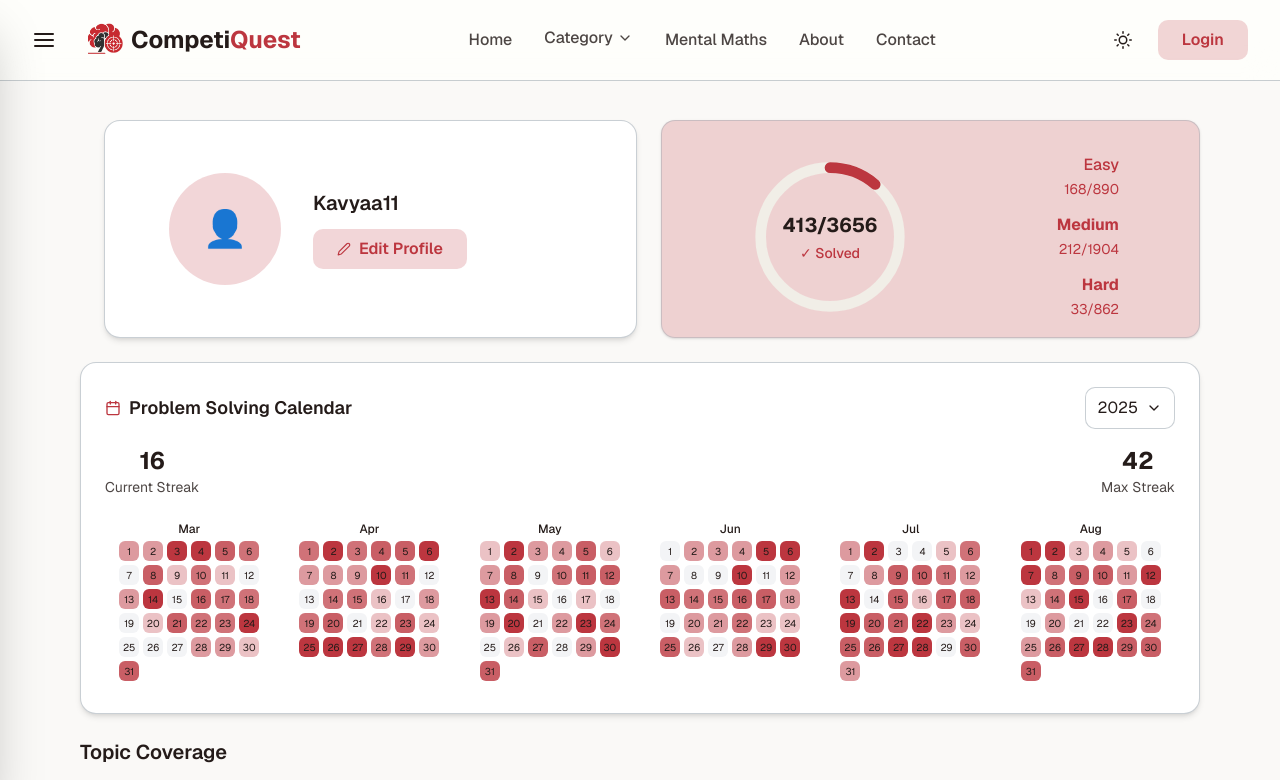
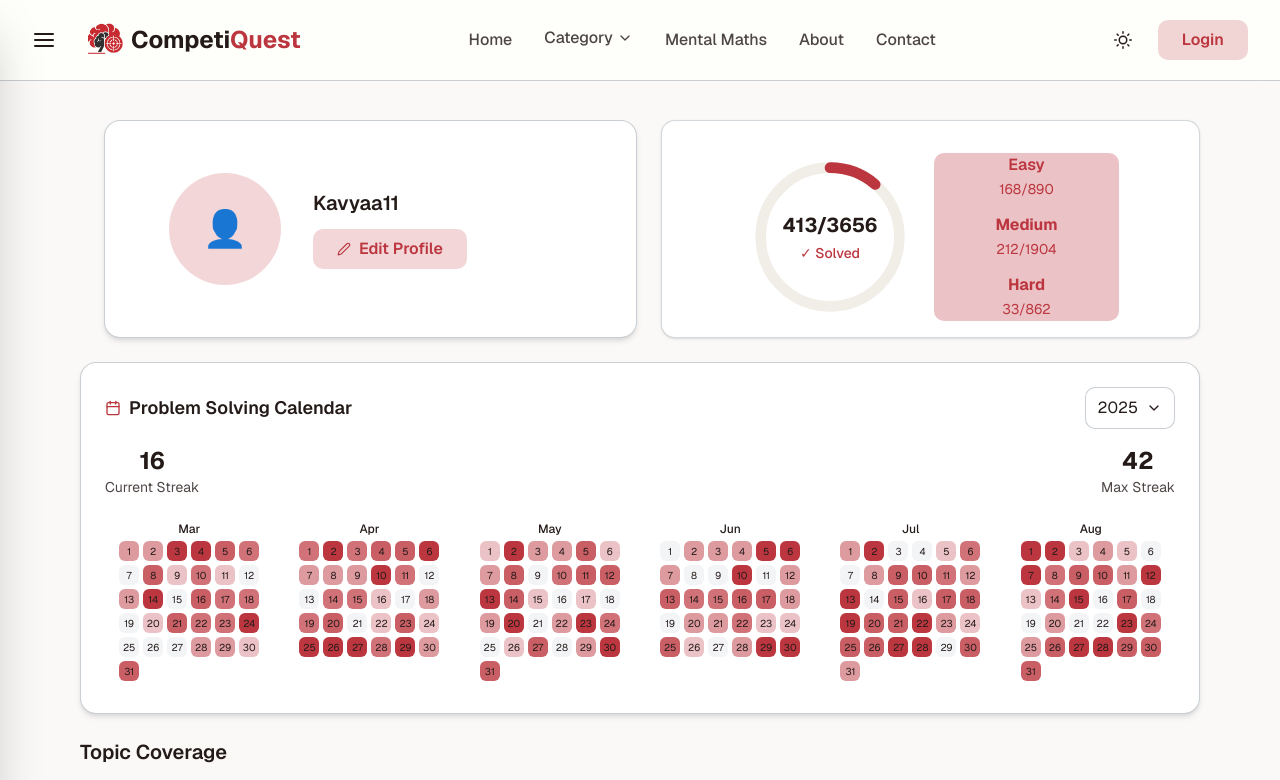
Before and after one commit to gauravRathod674/CompetiQuest, a Next.js app in the folder Client/: page /profile in a window 1280 px wide. Shown: the top 780 px of the page. Built offline with nearby package versions, Linux system fonts and the light colour scheme.

Commit message:
UI changes

```diff
--- a/Client/app/profile/edit/page.jsx
+++ b/Client/app/profile/edit/page.jsx
@@ -49,15 +49,15 @@ export default function EditProfile() {
   };
 
   return (
-    <div className={`min-h-screen p-6 flex justify-center ${darkMode ? "bg-secondary/35" : "bg-secondary/35"}`}>
-      <div className="max-w-4xl w-full">
+    <div className={`min-h-screen p-6 flex items-center justify-center ${darkMode ? "bg-secondary/35" : "bg-secondary/35"}`}>
+      <div className="max-w-4xl w-full ">
         {/* Header */}
         <div className="flex items-center mb-6">
           <button
             onClick={() => router.back()}
             className="mr-4 p-2 rounded-full hover:bg-accent/10 transition-colors"
           >
-            <FiArrowLeft size={20} />
+
           </button>
           <h1 className={`text-2xl font-bold ${darkMode ? "text-foreground" : "text-foreground"}`}>Edit Profile</h1>
         </div>
--- a/Client/components/profile/page.jsx
+++ b/Client/components/profile/page.jsx
@@ -182,7 +182,7 @@ export default function UserProfile() {
 </div>
 
         {/* Progress Card */}
-        <div className="bg-accent/20  text-accent font-semibold   rounded-xl shadow-sm pr-20 pl-20 pt-8 pb-4 flex items-center justify-evenly border border-border/40 w-full lg:w-1/2">
+        <div className= {`${darkMode ? "bg-secondary/35" : "bg-white"}  "text-accent font-semibold   rounded-xl shadow-sm pr-20 pl-20 pt-8 pb-4 flex items-center justify-evenly border border-border/40 w-full lg:w-1/2`}>
           {/* Circular Progress - Left side */}
 <div className="relative w-24 h-24 md:w-40 md:h-40 flex-shrink-0 ml-2">
   <svg className="w-full h-full transform -rotate-90" viewBox="0 0 120 120">
@@ -216,18 +216,18 @@ export default function UserProfile() {
 </div>
 
           {/* Difficulty Stats - Right side */}
-          <div className="flex-1 ml-6">
-            <div className="flex flex-col gap-2 md:gap-3">
-              <div className="text-right">
+          <div className="flex-1 ml-6 ">
+            <div className="flex flex-col gap-2 md:gap-3 bg-accent/30 font-semibold rounded-lg ">
+              <div className="text-center">
                 <div className="">
-                  <span className="text-sm md:text-base font-medium text-accent dark:text-accent">Easy</span>
+                  <span className="text-sm md:text-base  text-accent dark:text-accent">Easy</span>
                 </div>
                 <span className="text-xs md:text-sm font-normal text-accent">
                   {profile.easy.solved}/{profile.easy.total}
                 </span>
               </div>
 
-              <div className="text-right">
+              <div className="text-center">
                 <div className="">
                   <span className="text-sm md:text-base font-bold text-accent dark:text-accent">Medium</span>
                 </div>
@@ -236,7 +236,7 @@ export default function UserProfile() {
                 </span>
               </div>
 
-              <div className="text-right">
+              <div className="text-center">
                 <div className="">
                   <span className="text-sm md:text-base font-bold text-accent dark:text-accent">Hard</span>
                 </div>
@@ -380,7 +380,7 @@ export default function UserProfile() {
             {topic.subcategories.map((subtopic, subIndex) => (
               <div
                 key={subIndex}
-                className="px-6 py-3 bg-accent/20 text-accent rounded-lg mb-3 transition-colors duration-300 hover:bg-accent hover:text-accent-foreground group"
+                className="px-6 py-3 bg-accent/20 text-muted-foreground rounded-lg mb-3 transition-colors duration-300 hover:bg-accent hover:text-accent-foreground group"
                 onMouseEnter={() => {
   const progressBar = document.getElementById(`progress-${index}-${subIndex}`);
   if (progressBar) {
```
